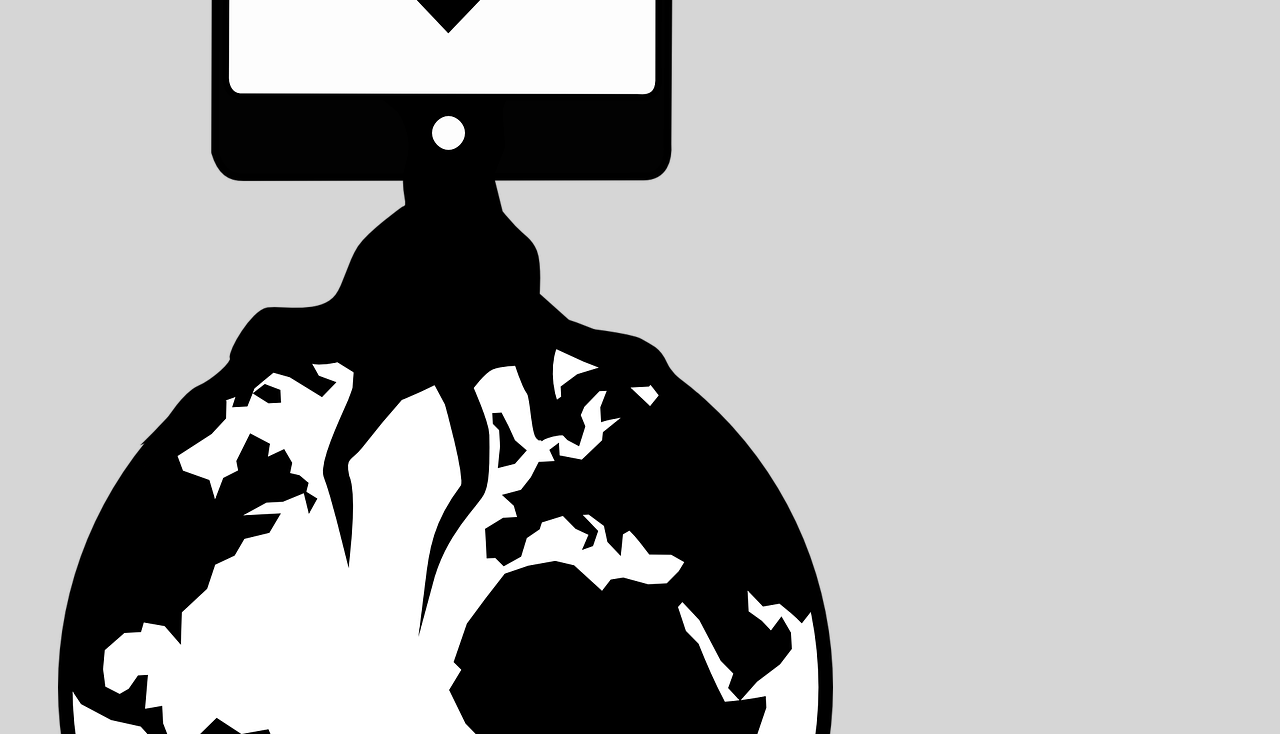
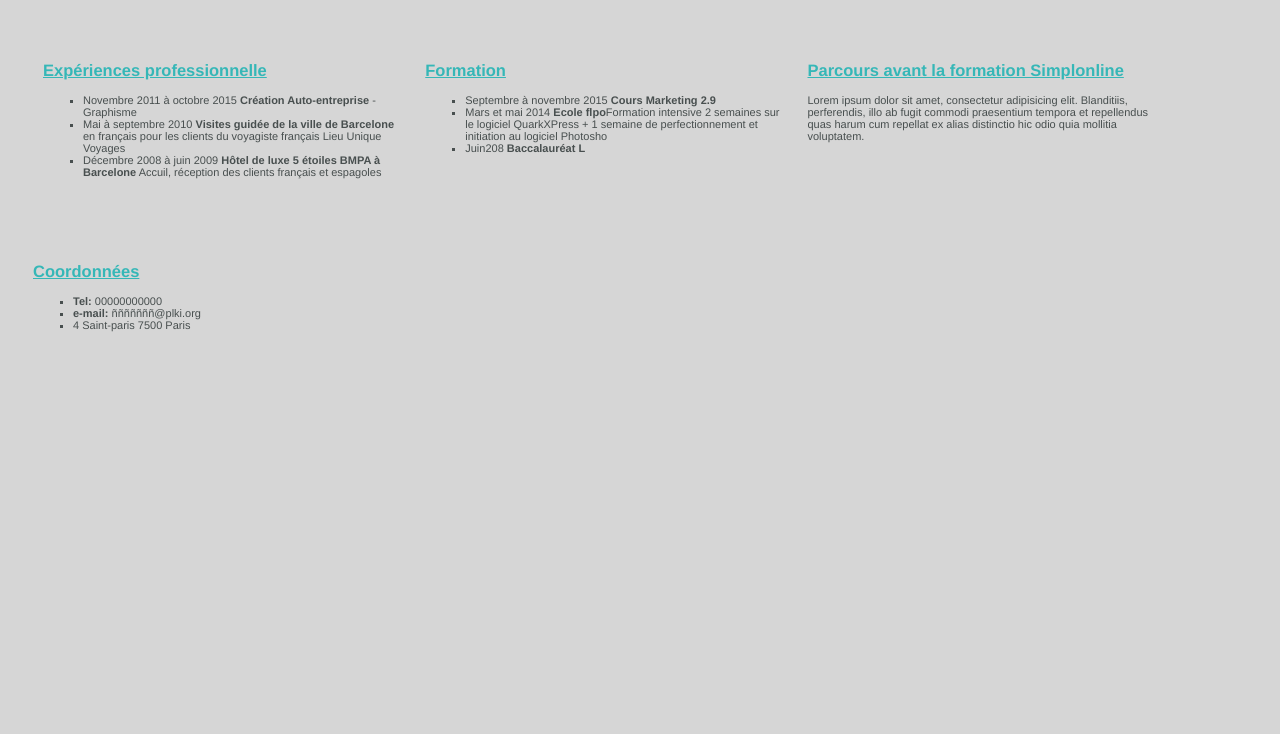
Before and after one commit to karlosjonas/semaine-5, a plain HTML site: page index.html in a window 1280 px wide. Shown: the part 301-1035 px from the top of the page. After the commit the page ends 800 px from the top, so only its background shows below. Drawn offline with Linux system fonts and the light colour scheme.

Commit message:
2º commit semaine 5

```diff
--- a/CSS/style.css
+++ b/CSS/style.css
@@ -33,6 +33,22 @@ h2 {
     margin: 15px;
 }
 
-.imagen {
-   background-size:10px;
+.image {
+    width:20%;
+    display:inline-block;
+    vertical-align:top;
+    box-sizing:border-box;
 }
+
+header .image img {
+    width:50%;
+}
+
+.colonne {
+    width:30%;
+    padding: 10px;
+    display:inline-block;
+    vertical-align:top;
+    box-sizing:border-box;
+
+}
--- a/index.html
+++ b/index.html
@@ -12,18 +12,18 @@
 
         <header>
             <div class="conteneur">
-             <div class="conteneur">
                 <div class="image">
                     <img src="images/imagen3.png">
                 </div>
+
                 <div class="yo">
                    <p>Jules Clair</p><p>Agent de voyages</p>
                 </div>
             </div>
-
         </header>
 
         <main>
+                    <div class="colonne">
                       <div class="conteneur">
                         <h2>Expériences professionnelle</h2>
                             <ul class="liststylesquare">
@@ -31,16 +31,28 @@
                                 <li>Novembre 2011 à octobre 2015  <strong>Création Auto-entreprise</strong> - Graphisme</li>
                                 <li>Mai à septembre 2010 <strong>Visites guidée de la ville de Barcelone</strong> en français pour les clients du voyagiste français Lieu Unique Voyages </li>
                                 <li>Décembre 2008 à juin 2009 <strong>Hôtel de luxe 5 étoiles BMPA à Barcelone</strong> Accuil, réception des clients français et espagoles </li>
+                            </ul>
+                      </div>
+                    </div>
 
-                              </ul>
+                    <div class="colonne">
+                       <div class="conteneur">
                         <h2>Formation</h2>
                             <ul class="liststylesquare">
 
                                 <li>Septembre à novembre 2015 <strong>Cours Marketing 2.9</strong></li>
                                 <li>Mars et mai 2014 <strong> Ecole flpo</strong>Formation intensive 2 semaines sur le logiciel QuarkXPress + 1 semaine de perfectionnement et initiation au logiciel Photosho </li>
                                 <li>Juin208 <strong> Baccalauréat L</strong></li>
+                            </ul>
+                       </div>
+                    </div>
 
-                         </ul>
+                    <div class="colonne">
+                       <div class="conteneur">
+                            <h2>Parcours avant la formation Simplonline</h2>
+                                 <p>Lorem ipsum dolor sit amet, consectetur adipisicing elit. Blanditiis, perferendis, illo ab fugit commodi praesentium tempora et repellendus quas harum cum repellat ex alias distinctio hic odio quia mollitia voluptatem.</p>
+
+                       </div>
                     </div>
         </main>
 
```
Lines whose indentation alone changed are shown as unchanged.
